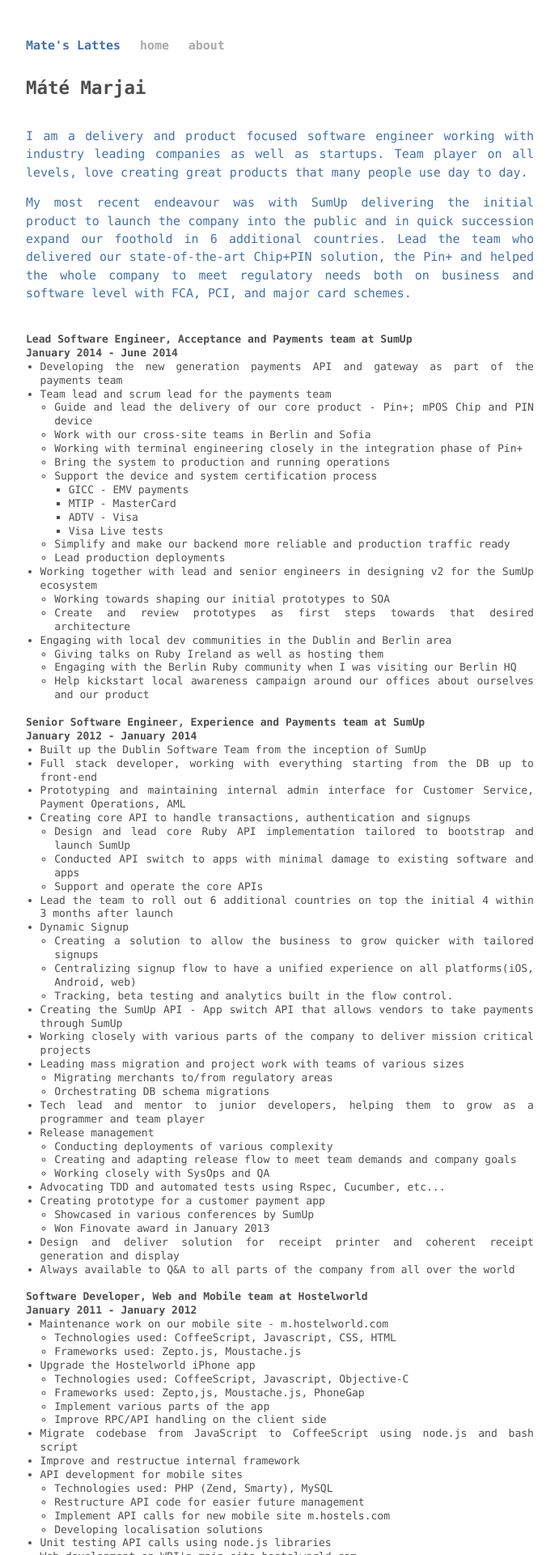
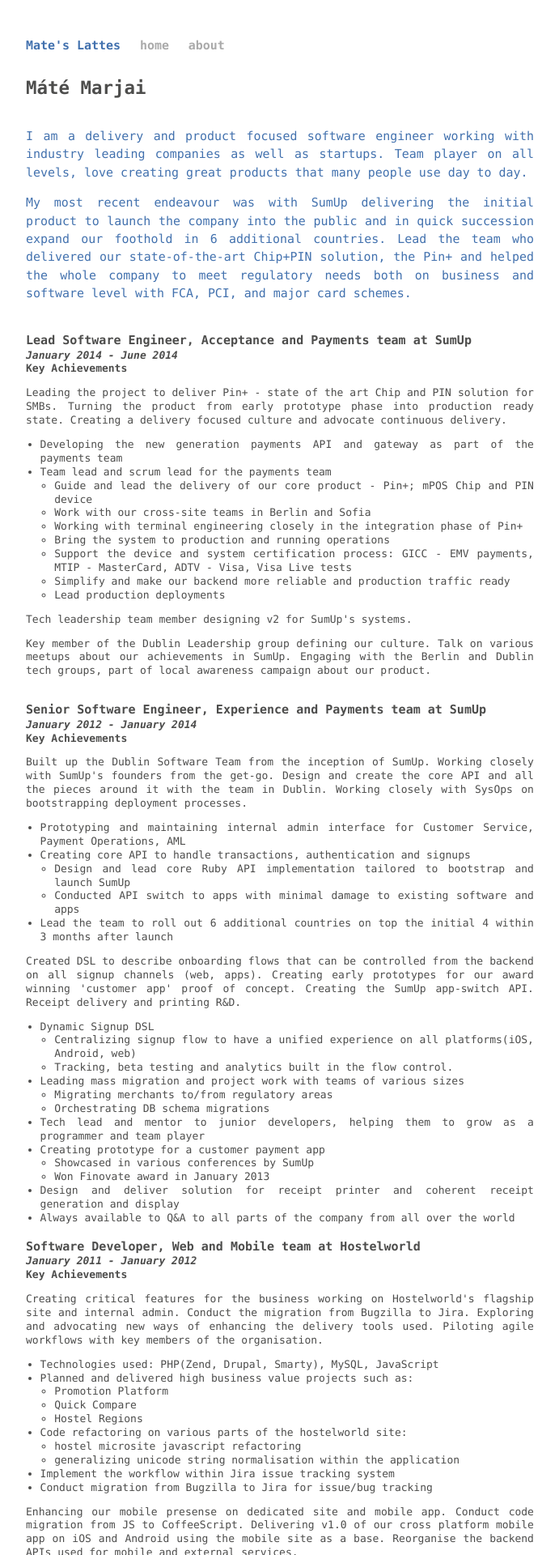
Before and after one commit to marjaimate/marjaimate.github.io, a Jekyll site: the page built from about.html, in a window 1280 px wide. Shown: the top 1920 px of the page at 81% size, without its empty margins (294-985 px from the left). Built offline with Jekyll 4.4.1, drawn with Linux system fonts in a browser that asks for light colours; Markdown is read by kramdown in place of the engine named in the settings; some of the changed text lies outside the part shown.

Commit message:
CV update - better readability

```diff
--- a/about.html
+++ b/about.html
@@ -19,6 +19,10 @@
   <section class="resume post">
     <h3>Lead Software Engineer, Acceptance and Payments team at SumUp</h3>
     <h4>January 2014 - June 2014</h4>
+    <h5>Key Achievements</h5>
+    <p class="key-points">
+    Leading the project to deliver Pin+ - state of the art Chip and PIN solution for SMBs. Turning the product from early prototype phase into production ready state. Creating a delivery focused culture and advocate continuous delivery.
+    </p>
     <ul>
       <li>Developing the new generation payments API and gateway as part of the payments team</li>
       <li>Team lead and scrum lead for the payments team
@@ -27,56 +31,45 @@
           <li>Work with our cross-site teams in Berlin and Sofia</li>
           <li>Working with terminal engineering closely in the integration phase of Pin+</li>
           <li>Bring the system to production and running operations</li>
-          <li>Support the device and system certification process
-            <ul>
-              <li>GICC - EMV payments</li>
-              <li>MTIP - MasterCard</li>
-              <li>ADTV - Visa</li>
-              <li>Visa Live tests</li>
-            </ul>
-          </li>
+          <li>Support the device and system certification process: GICC - EMV payments, MTIP - MasterCard, ADTV - Visa, Visa Live tests</li>
           <li>Simplify and make our backend more reliable and production traffic ready</li>
           <li>Lead production deployments</li>
         </ul>
       </li>
-      <li>Working together with lead and senior engineers in designing v2 for the SumUp ecosystem
-        <ul>
-          <li>Working towards shaping our initial prototypes to SOA</li>
-          <li>Create and review prototypes as first steps towards that desired architecture</li>
     </ul>
-      </li>
-      <li>Engaging with local dev communities in the Dublin and Berlin area
-        <ul>
-          <li>Giving talks on Ruby Ireland as well as hosting them</li>
-          <li>Engaging with the Berlin Ruby community when I was visiting our Berlin HQ</li>
-          <li>Help kickstart local awareness campaign around our offices about ourselves and our product</li>
-        </ul>
-      </li>
-    </ul>
+    <p class="key-points">
+    Tech leadership team member designing v2 for SumUp's systems.
+    </p>
+    <p class="key-points">
+    Key member of the Dublin Leadership group defining our culture. Talk on various meetups about our achievements in SumUp. Engaging with the Berlin and Dublin tech groups, part of local awareness campaign about our product.
+    </p>
     <br/>
     <h3>Senior Software Engineer, Experience and Payments team at SumUp</h3>
     <h4>January 2012 - January 2014</h4>
+    <h5>Key Achievements</h5>
+    <p class="key-points">
+    Built up the Dublin Software Team from the inception of SumUp. Working closely with SumUp's founders from the get-go. Design and create the core API and all the pieces around it with the team in Dublin. Working closely with SysOps on bootstrapping deployment processes.
+    </p>
     <ul>
-      <li>Built up the Dublin Software Team from the inception of SumUp</li>
-      <li>Full stack developer, working with everything starting from the DB up to front-end</li>
       <li>Prototyping and maintaining internal admin interface for Customer Service, Payment Operations, AML</li>
       <li>Creating core API to handle transactions, authentication and signups
         <ul>
           <li>Design and lead core Ruby API implementation tailored to bootstrap and launch SumUp</li>
           <li>Conducted API switch to apps with minimal damage to existing software and apps</li>
-          <li>Support and operate the core APIs</li>
         </ul>
       </li>
       <li>Lead the team to roll out 6 additional countries on top the initial 4 within 3 months after launch</li>
-      <li>Dynamic Signup
+    </ul>
+    <p class="key-points">
+    Created DSL to describe onboarding flows that can be controlled from the backend on all signup channels (web, apps). Creating early prototypes for our award winning 'customer app' proof of concept. Creating the SumUp app-switch API. Receipt delivery and printing R&D.
+    </p>
     <ul>
-          <li>Creating a solution to allow the business to grow quicker with tailored signups</li>
+      <li>Dynamic Signup DSL
+        <ul>
           <li>Centralizing signup flow to have a unified experience on all platforms(iOS, Android, web)</li>
           <li>Tracking, beta testing and analytics built in the flow control.</li>
         </ul>
       </li>
-      <li>Creating the SumUp API - App switch API that allows vendors to take payments through SumUp</li>
-      <li>Working closely with various parts of the company to deliver mission critical projects</li>
       <li>Leading mass migration and project work with teams of various sizes
         <ul>
           <li>Migrating merchants to/from regulatory areas</li>
@@ -84,14 +77,6 @@
         </ul>
       </li>
       <li>Tech lead and mentor to junior developers, helping them to grow as a programmer and team player</li>
-      <li>Release management
-        <ul>
-          <li>Conducting deployments of various complexity</li>
-          <li>Creating and adapting release flow to meet team demands and company goals</li>
-          <li>Working closely with SysOps and QA </li>
-        </ul>
-      </li>
-      <li>Advocating TDD and automated tests using Rspec, Cucumber, etc...</li>
       <li>Creating prototype for a customer payment app
         <ul>
           <li>Showcased in various conferences by SumUp</li>
@@ -102,39 +87,15 @@
       <li>Always available to Q&amp;A to all parts of the company from all over the world</li>
     </ul>
     <br/>
+
     <h3>Software Developer, Web and Mobile team at Hostelworld</h3>
     <h4>January 2011 - January 2012</h4>
-    <ul>
-      <li>Maintenance work on our mobile site - m.hostelworld.com
-      <ul>
-        <li>Technologies used: CoffeeScript, Javascript, CSS, HTML</li>
-        <li> Frameworks used: Zepto.js, Moustache.js</li>
-      </ul>
-      </li>
-      <li>Upgrade the Hostelworld iPhone app
-      <ul>
-        <li> Technologies used: CoffeeScript, Javascript, Objective-C </li>
-        <li>Frameworks used: Zepto,js, Moustache.js, PhoneGap</li>
-        <li>Implement various parts of the app</li>
-        <li>Improve RPC/API handling on the client side</li>
-      </ul>
-      </li>
-      <li>Migrate codebase from JavaScript to CoffeeScript using node.js and bash script </li>
-      <li>Improve and restructue internal framework</li>
-      <li> API development for mobile sites
-      <ul>
-        <li>Technologies used: PHP (Zend, Smarty), MySQL</li>
-        <li> Restructure API code for easier future management</li>
-        <li>Implement API calls for new mobile site m.hostels.com</li>
-        <li>Developing localisation solutions</li>
-      </ul>
-      </li>
-      <li>Unit testing API calls using node.js libraries</li>
-      <li>Web development on WRI's main site hostelworld.com
+    <h5>Key Achievements</h5>
+    <p class="key-points">
+    Creating critical features for the business working on Hostelworld's flagship site and internal admin. Conduct the migration from Bugzilla to Jira. Exploring and advocating new ways of enhancing the delivery tools used. Piloting agile workflows with key members of the organisation.
+    </p>
     <ul>
       <li>Technologies used: PHP(Zend, Drupal, Smarty), MySQL, JavaScript</li>
-      </ul>
-      </li>
       <li> Planned and delivered high business value projects such as:
         <ul>
           <li>Promotion Platform</li>
@@ -142,38 +103,38 @@
           <li>Hostel Regions</li>
         </ul>
       </li>
-      <li> Web development on internal admin site for the projects above </li>
       <li> Code refactoring on various parts of the hostelworld site:
         <ul>
-        <li>Hostel Microsite javascript refactoring</li>
-        <li> Generalizing unicode string normalisation within the application </li>
+          <li>hostel microsite javascript refactoring</li>
+          <li>generalizing unicode string normalisation within the application </li>
         </ul>
       </li>
-      <li>Design and implement a better workflow for software delivery
+      <li> Implement the workflow within Jira issue tracking system </li>
+      <li>Conduct migration from Bugzilla to Jira for issue/bug tracking</li>
+    </ul>
+    <p class="key-points">
+      Enhancing our mobile presense on dedicated site and mobile app. Conduct code migration from JS to CoffeeScript. Delivering v1.0 of our cross platform mobile app on iOS and Android using the mobile site as a base. Reorganise the backend APIs used for mobile and external services.
+    </p>
     <ul>
-        <li>Work closely with QA and Release manager to create an improved workflow for day-to-day work</li>
-        <li> Implement the workflow within Jira issue tracking system </li>
+      <li>Technologies used: CoffeeScript, Javascript, node.js, CSS, HTML, PHP (Zend, Smarty), MySQL</li>
+      <li>Upgrade the Hostelworld iPhone app to cross platform version.</li>
+      <li> API development for mobile sites
+      <ul>
+        <li> Restructure API code for easier future management</li>
+        <li>Implement API calls for new mobile site m.hostels.com</li>
+        <li>Developing localisation solutions</li>
       </ul>
       </li>
-      <li>Conduct migration from Bugzilla to Jira for issue/bug tracking</li>
     </ul>
 
     <br/>
     <h3>Web Developer, Cashier team, Payments at Full Tilt Poker</h3>
     <h4>November 2008 – January 2011</h4>
+    <h5>Key Achievements</h5>
+    <p class="key-points">
+    Joined the team as a Junior member, within the first few months established myself as one of the key members of Full Tilt's payments team. Delivered and supported over 50 projects of various complexity, all of which were mission critical for the business. Most notable ones include: Single click deposit, Cancel withrawal, Targeted marketing messages, Flexible player limits. Designed and delivered analytics and monitoring tools. Slimmed down our deployment process from a 25-step list into a single click solution.
+    </p>
     <ul>
-      <li>Delivered and supported over 50 projects of various complexity (PHP, Javascript/jQuery) </li>
-      <li>Planned, developed, managed and maintained high value projects in PHP and
-      Javascript/jQuery
-      <ul>
-        <li> CancelWithdrawal</li>
-        <li>Delete / manage payment accounts</li>
-        <li>Targeted user messaging</li>
-        <li>Flexible player limits</li>
-      </ul>
-      </li>
-      <li>
-      Designed and created analytical softwares for system monitoring in Bash/Shell scripts </li>
       <li>Helped the team discover and solve vulnerabilities within cashier system</li>
       <li>Designed and created diagnostic tools for production systems (PHP, Bash/Shell)</li>
       <li>Took initiative in TDD and improving unit testing with PHPUnit
@@ -185,11 +146,10 @@
       <li>Contributing to internal PHP Web framework</li>
       <li>Code optimizations and refactoring on application code base and internal framework </li>
       <li>Prototyping own and team ideas as well as business requests in PHP and Javascript </li>
-      <li>Project work with QA team on daily basis</li>
       <li>Deployment management and improving / automating deployment process
       <ul>
         <li>Conducted cashier deployments</li>
-        <li>Introducing possibility of automated deployments •Cross team project work within the company</li>
+        <li>Introducing automated deployments</li>
       </ul>
       </li>
       <li>On call duties</li>
@@ -210,7 +170,7 @@
   <section class="key-strength resume">
     <h3>Key Strength</h3>
     <p>
-      Ruby(vanilla Ruby, Rails, Sinatra, Grape), JavaScript, CoffeeScript, Erlang, Bash/Shell, CSS, PHP, PostgreSQL, MySQL, RIAK, Redis, Java, C/C++
+      Ruby(incl. Rails, Sinatra, Grape), JavaScript(incl. node.js), CoffeeScript, Erlang, Bash/Shell, CSS, PHP, PostgreSQL, MySQL, RIAK, Redis, Java, C/C++
     </p>
     <p>
       Git, SVN, Accurev
--- a/css/main.css
+++ b/css/main.css
@@ -198,3 +198,11 @@
   font-size: 13px;
   line-height: 1.3;
 }
+
+.resume h3 {
+  font-size: 15px;
+}
+
+.resume h4 {
+  font-style: italic;
+}
```
Also changed, not shown: other parts of about.html (+1 -1 lines), 2 other files. Lines whose indentation alone changed are shown as unchanged.
